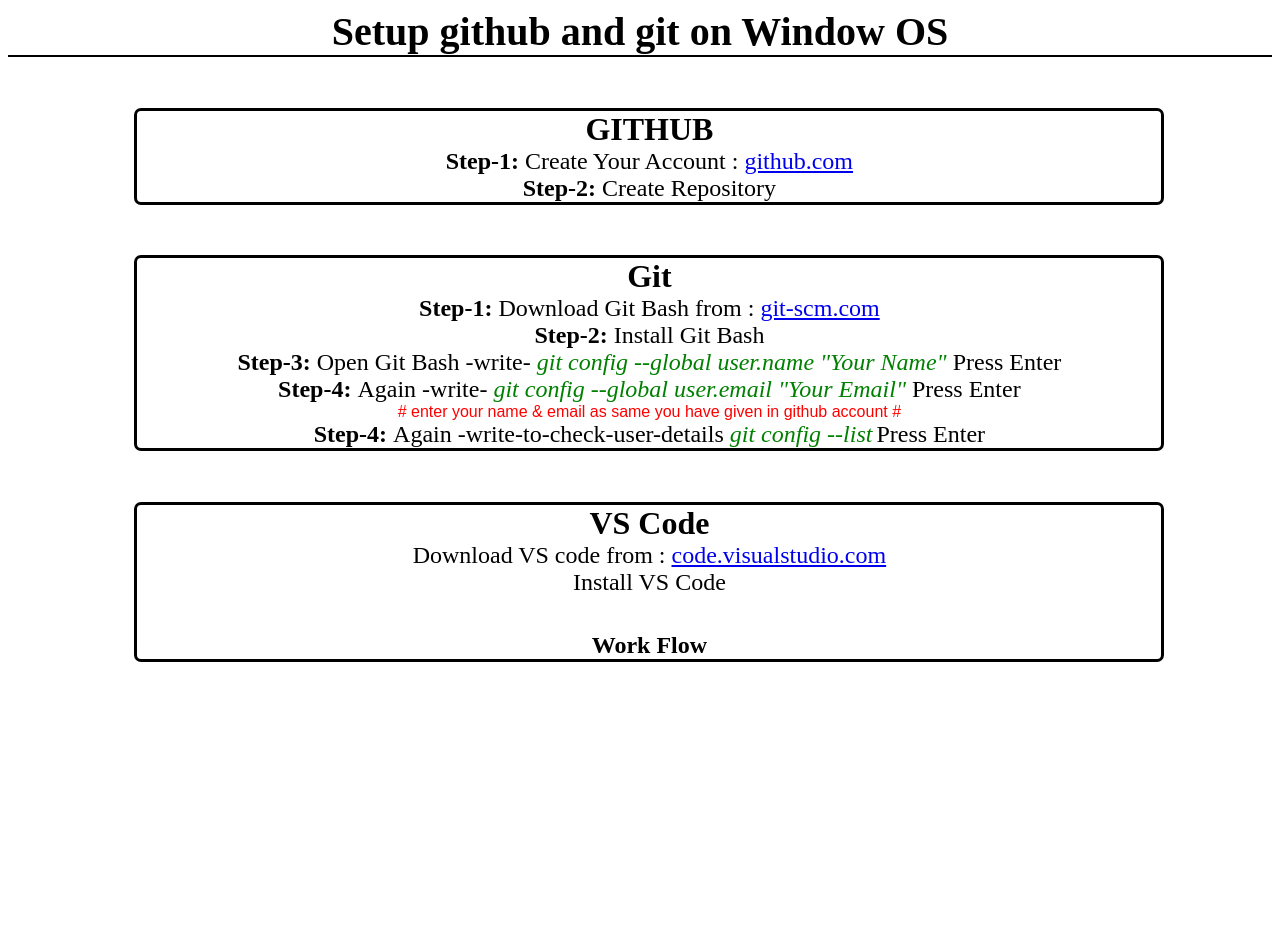
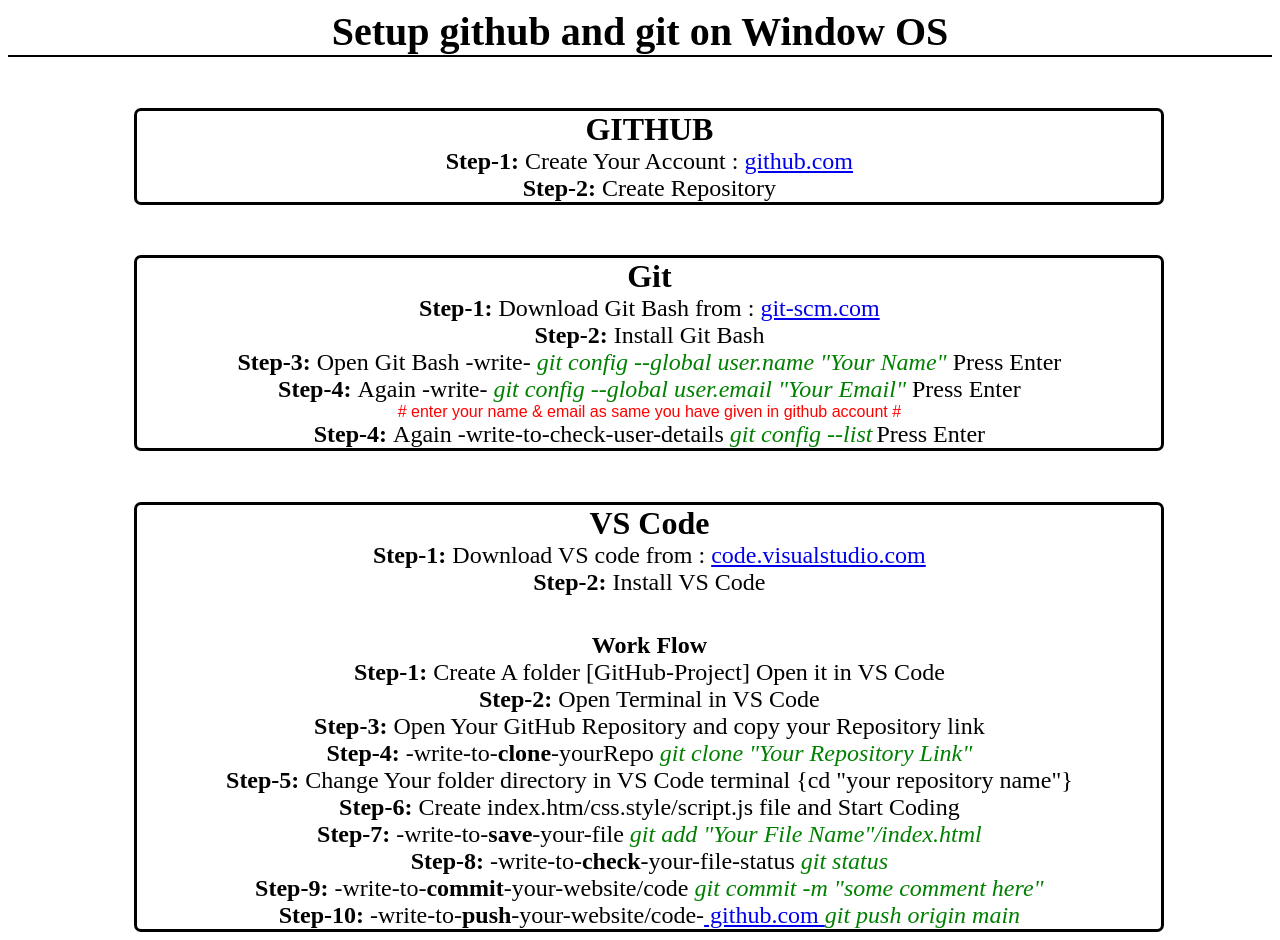
Before and after one commit to sugamanugrah/setup-github-git-windows, a plain HTML site: page index.html in a window 1280 px wide. Before the commit the page ends 800 px from the top, so only its background shows below. Drawn offline with Linux system fonts and the light colour scheme.

Commit message:
this is 2nd time update

```diff
--- a/index.html
+++ b/index.html
@@ -29,9 +29,19 @@
         </div>
         <div class="vscode">
             <a class="subheading">VS Code</h2><br>
-            <a class="text">Download VS code from : <a class="text"  href="https://code.visualstudio.com/"> code.visualstudio.com</a></a><br>
-            <a class="text">Install VS Code </a><br><br><br>
-            <a class="text-1">Work Flow</a>
+            <a class="text"><b>Step-1: </b>Download VS code from : <a class="text"  href="https://code.visualstudio.com/"> code.visualstudio.com</a></a><br>
+            <a class="text"><b>Step-2: </b>Install VS Code </a><br><br><br>
+            <a class="text-1">Work Flow</a><br>
+            <a class="text"><b>Step-1: </b>Create A folder [GitHub-Project] Open it in VS Code</a><br>
+            <a class="text"><b>Step-2: </b>Open Terminal in VS Code </a><br>
+            <a class="text"><b>Step-3: </b>Open Your GitHub Repository and copy your Repository link</a><br>
+            <a class="text"><b>Step-4: </b> -write-to-<b>clone</b>-yourRepo<a class="text-2" > git clone "Your Repository Link" </a> </a><br>
+            <a class="text"><b>Step-5: </b>Change Your folder directory in VS Code terminal {cd "your repository name"}</a><br>
+            <a class="text"><b>Step-6: </b>Create index.htm/css.style/script.js file and Start Coding </a><br>
+            <a class="text"><b>Step-7: </b> -write-to-<b>save</b>-your-file<a class="text-2" > git add "Your File Name"/index.html </a> </a><br>
+            <a class="text"><b>Step-8: </b> -write-to-<b>check</b>-your-file-status<a class="text-2" > git status </a> </a><br>
+            <a class="text"><b>Step-9: </b> -write-to-<b>commit</b>-your-website/code<a class="text-2" > git commit -m "some comment here" </a> </a><br>
+            <a class="text"><b>Step-10: </b> -write-to-<b>push</b>-your-website/code-<a class="text"  href="https://github.com"> github.com </a><a class="text-2" > git push origin main </a> </a><br>
         </div>
     </div>
 </body>
--- a/style.css
+++ b/style.css
@@ -32,6 +32,7 @@
     font-weight: bolder;
     text-align: center;
     font-family: 'Times New Roman', Times, serif;
+    text-align: center;
 
 }
 
```
